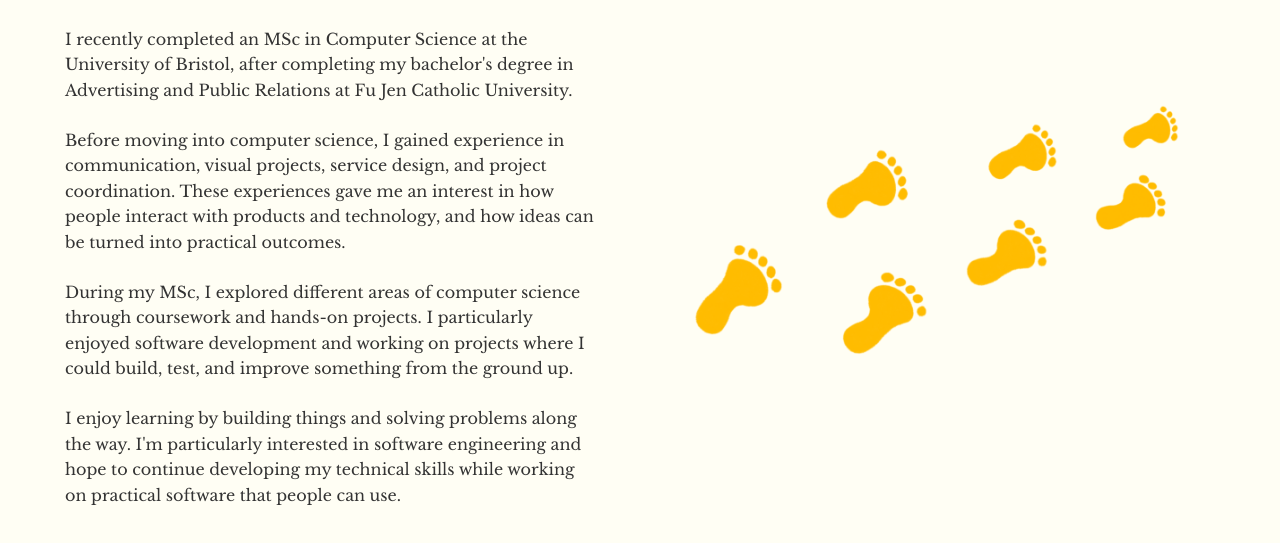
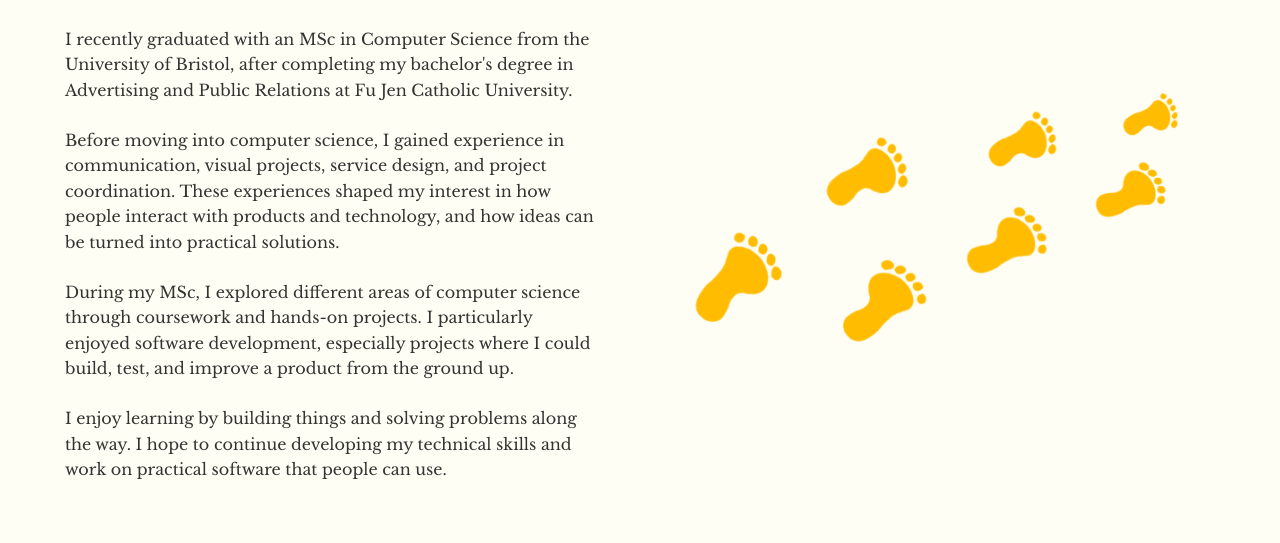
Before and after one commit to jess1115/portfolio, a plain HTML site: page about.html in a window 1280 px wide. Shown: the part 205-748 px from the top of the page. Drawn offline with nearby package versions, Linux system fonts and the light colour scheme; a web font is replaced by a local one.

Commit message:
Update about me

```diff
--- a/about.html
+++ b/about.html
@@ -31,28 +31,22 @@
         <div class="split-text">
           <h2 class="page-title">About Me</h2>
           <p>
-            I recently completed an MSc in Computer Science at the University of Bristol,
-            after completing my bachelor's degree in Advertising and Public Relations at
-            Fu Jen Catholic University.
+            I recently graduated with an MSc in Computer Science from the University of Bristol,
+            after completing my bachelor's degree in Advertising and Public Relations at Fu Jen Catholic University.
           </p>
           <p>
-            Before moving into computer science, I gained experience in
-            communication, visual projects, service design, and project
-            coordination. These experiences gave me an interest in how people
-            interact with products and technology, and how ideas can be turned
-            into practical outcomes.
+            Before moving into computer science, I gained experience in communication, visual projects, service design,
+            and project coordination. These experiences shaped my interest in how people interact with products and technology,
+             and how ideas can be turned into practical solutions.
           </p>
           <p>
-            During my MSc, I explored different areas of computer science
-            through coursework and hands-on projects. I particularly enjoyed
-            software development and working on projects where I could build,
-            test, and improve something from the ground up.
+            During my MSc, I explored different areas of computer science through coursework and hands-on projects.
+             I particularly enjoyed software development, especially projects where I could build, test,
+             and improve a product from the ground up.
           </p>
           <p>
-            I enjoy learning by building things and solving problems along the
-            way. I'm particularly interested in software engineering and hope to
-            continue developing my technical skills while working on practical
-            software that people can use.
+            I enjoy learning by building things and solving problems along the way.
+            I hope to continue developing my technical skills and work on practical software that people can use.
           </p>
         </div>
         <div class="split-image">
```
Also changed, not shown: index.html (+2 -2 lines).
